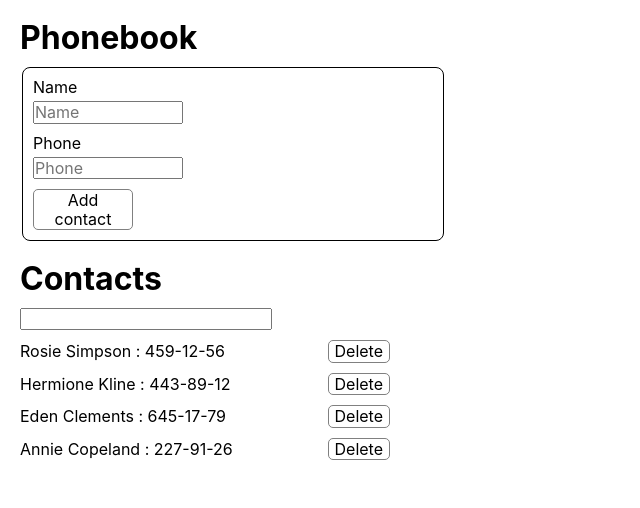
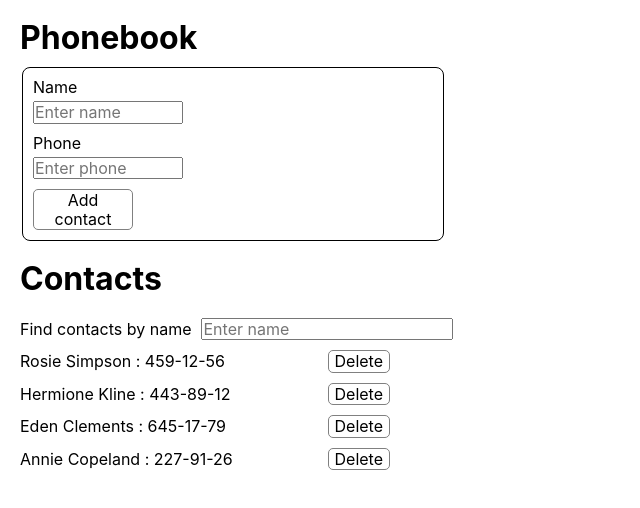
Before and after one commit to ArtemDeynega/goit-react-hw-02-phonebook, a React (Create React App) app: page / in a window 1280 px wide. Shown: the top 508 px of the page, without its empty margins (0-640 px from the left). Built offline with nearby package versions, Linux system fonts and the light colour scheme.

Commit message:
fiter done

```diff
--- a/src/components/App/App.jsx
+++ b/src/components/App/App.jsx
@@ -55,9 +55,24 @@ export class App extends Component {
       progress: undefined,
     });
   };
+  changeFilter = evt => {
+    const { value } = evt.target;
+    this.setState({ filter: value });
+  };
+
+  getVisibleContact = () => {
+    const { contacts, filter } = this.state;
+    const normalizeFilter = filter.toLowerCase();
+
+    return contacts.filter(({ name }) =>
+      name.toLowerCase().includes(normalizeFilter)
+    );
+  };
 
   render() {
-    const { name, number, contacts } = this.state;
+    const { filter } = this.state;
+
+    const visibleContact = this.getVisibleContact();
 
     return (
       <>
@@ -65,7 +80,12 @@ export class App extends Component {
           <ContactEditor onSubmit={this.onAddContact} />
         </SectionTitle>
         <SectionTitle title="Contacts">
-          <ContactList contacts={contacts} onDelete={this.onDeleteContact} />
+          <ContactList
+            contacts={visibleContact}
+            onDelete={this.onDeleteContact}
+            value={filter}
+            onChangeFiter={this.changeFilter}
+          />
         </SectionTitle>
         <GlobalStyles />
         <ToastContainer />
--- a/src/components/ContactEditor/ContactEditor.jsx
+++ b/src/components/ContactEditor/ContactEditor.jsx
@@ -8,7 +8,7 @@ export class ContactEditor extends Component {
   };
   handleChange = evt => {
     const { name, value } = evt.target;
-    this.setState({ [name]: value });
+    this.setState({ [name]: value.trim() });
   };
 
   handleSubmit = evt => {
@@ -30,7 +30,7 @@ export class ContactEditor extends Component {
               name="name"
               value={name}
               onChange={this.handleChange}
-              placeholder="Name"
+              placeholder="Enter name"
               pattern="^[a-zA-Zа-яА-Я]+(([' -][a-zA-Zа-яА-Я ])?[a-zA-Zа-яА-Я]*)*$"
               title="Name may contain only letters, apostrophe, dash and spaces. For example Adrian, Jacob Mercer, Charles de Batz de Castelmore d'Artagnan"
               required
@@ -42,7 +42,7 @@ export class ContactEditor extends Component {
               type="tel"
               name="number"
               value={number}
-              placeholder="Phone"
+              placeholder="Enter phone"
               onChange={this.handleChange}
               pattern="\+?\d{1,4}?[-.\s]?\(?\d{1,3}?\)?[-.\s]?\d{1,4}[-.\s]?\d{1,4}[-.\s]?\d{1,9}"
               title="Phone number must be digits and can contain spaces, dashes, parentheses and can start with +"
--- a/src/components/ContactList/ContactList.jsx
+++ b/src/components/ContactList/ContactList.jsx
@@ -1,10 +1,18 @@
 import PropTypes from 'prop-types';
-import { Input, ListItem, Button, Item } from '.';
+import { InputLabel, InputFilter, ListItem, Button, Item } from '.';
 
-export const ContactList = ({ contacts, onDelete }) => {
+export const ContactList = ({ contacts, onDelete, value, onChangeFiter }) => {
   return (
     <>
-      <Input type="text" />
+      <InputLabel>
+        Find contacts by name
+        <InputFilter
+          type="text"
+          value={value}
+          onChange={onChangeFiter}
+          placeholder="Enter name"
+        />
+      </InputLabel>
       <Item>
         {contacts.map(({ name, number, id }) => (
           <ListItem key={id}>
@@ -27,4 +35,7 @@ ContactList.propTypes = {
     })
   ),
   onDelete: PropTypes.func,
+  value: PropTypes.string.isRequired,
+
+  onChangeFiter: PropTypes.func,
 };
--- a/src/components/ContactList/ContactList.styled.jsx
+++ b/src/components/ContactList/ContactList.styled.jsx
@@ -1,9 +1,4 @@
 import styled from '@emotion/styled';
-
-export const Input = styled.input`
-  margin-left: 20px;
-  margin-top: 10px;
-`;
 
 export const Item = styled.ul`
   width: 400px;
@@ -30,3 +25,15 @@ export const Button = styled.button`
     color: ${({ theme }) => theme.colors.white};
   }
 `;
+
+export const InputFilter = styled.input`
+  margin-left: 10px;
+
+  outline: 0;
+  outline-offset: 0;
+`;
+export const InputLabel = styled.label`
+  display: block;
+  margin-left: 20px;
+  margin-top: 20px;
+`;
```
Also changed, not shown: 1 other file (tests, documents, lock files or other folders).
